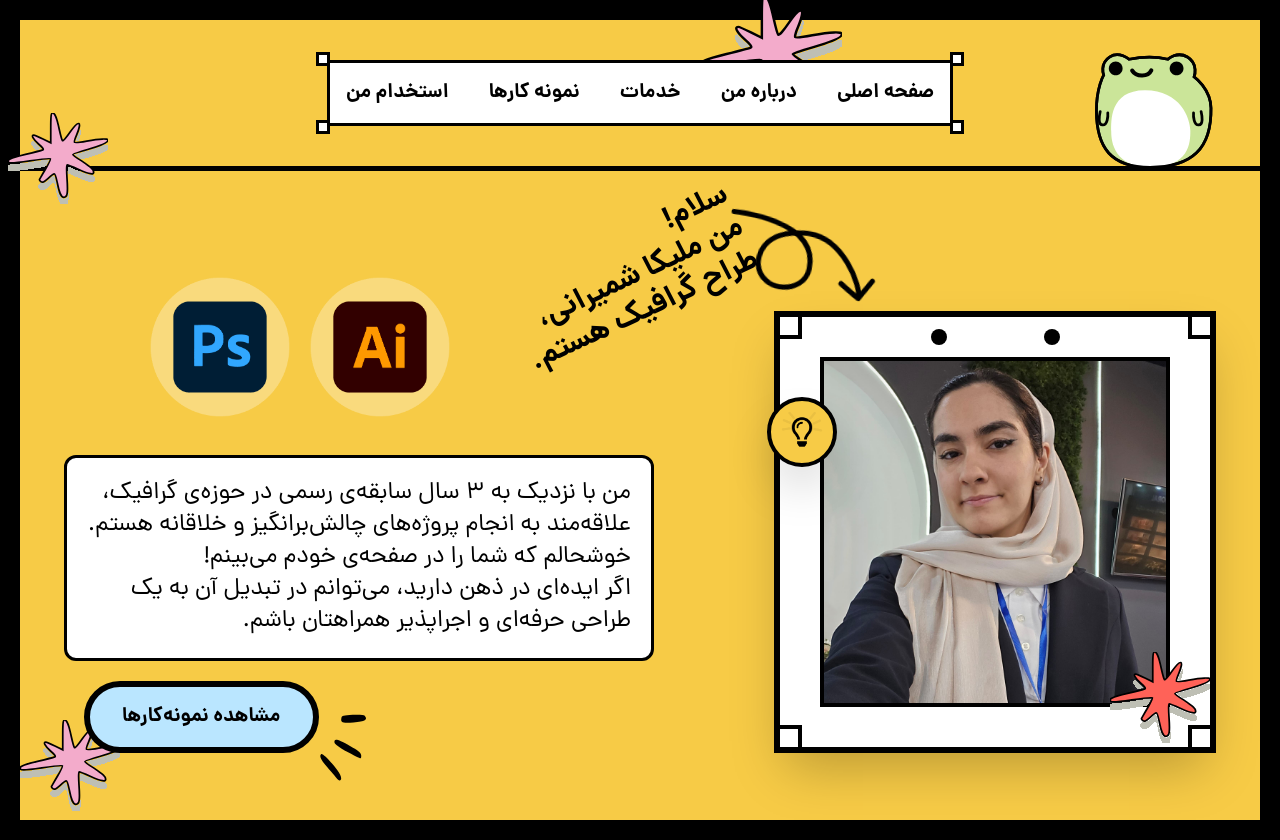
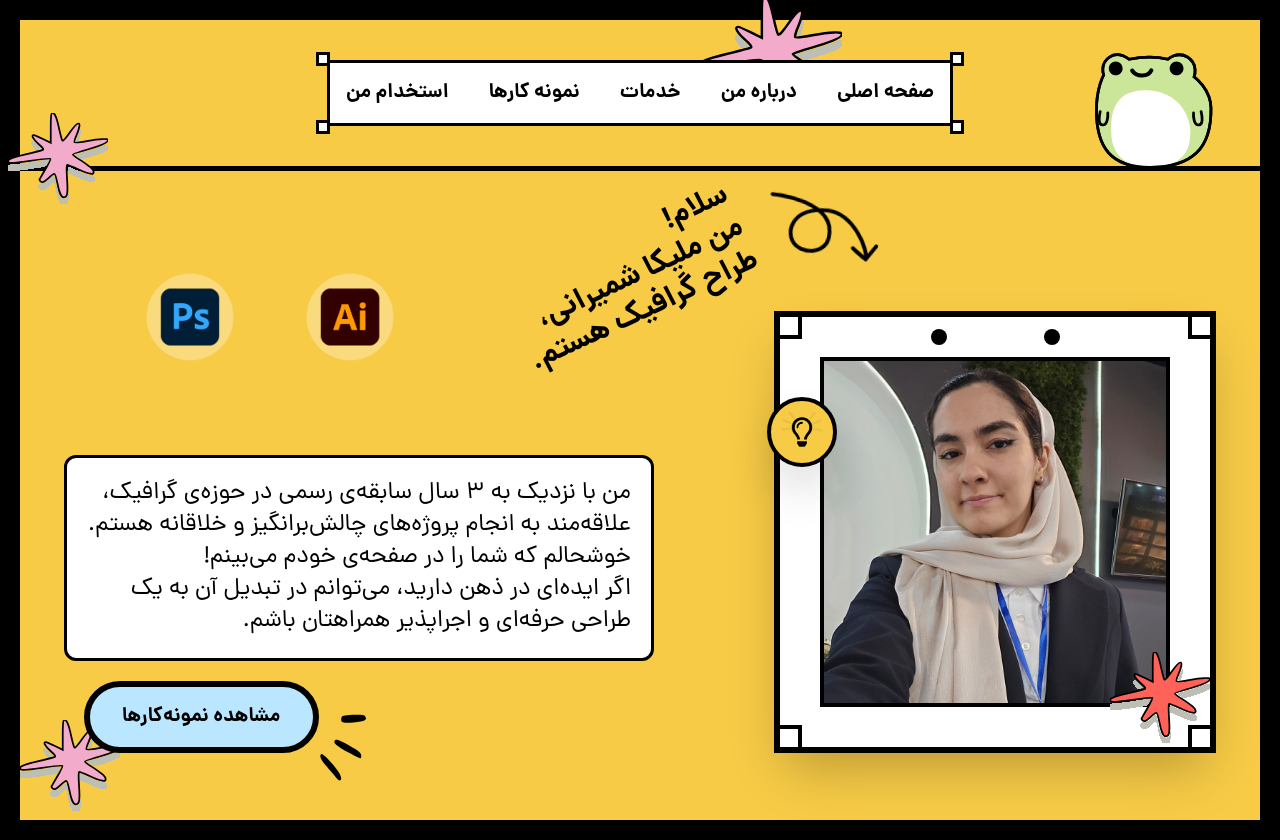
Before and after one commit to Varmanli/portfolio-site, a Next.js app: page / in a window 1280 px wide. Built offline with nearby package versions, Linux system fonts and the light colour scheme.

Commit message:
responsive icon animation

```diff
--- a/components/sections/Decorations.tsx
+++ b/components/sections/Decorations.tsx
@@ -15,15 +15,18 @@ export default function Decorations() {
       />
       <LottieIcon
         src={arrow}
-        className="lg:rotate-[190deg] rotate-[20deg]  absolute top-92 right-16 lg:top-[-5%] lg:right-[30%]"
+        className="lg:rotate-[190deg] rotate-[20deg]  absolute top-94 right-16 lg:top-[-5%] lg:right-[30%]"
+        sizeMobile={120}
       />
       <LottieIcon
         src={photoshop}
-        className="absolute top-135 left-45 lg:top-24 lg:left-30 "
+        className="absolute top-143 left-45 lg:top-24 lg:left-30 "
+        sizeMobile={100}
       />
       <LottieIcon
         src={ai}
-        className="absolute top-135 left-5 lg:top-24 lg:left-70"
+        className="absolute top-143 left-15 lg:top-24 lg:left-70"
+        sizeMobile={100}
       />
       <StarIcon
         className="absolute bottom-0 left-0 lg:left-0 lg:bottom-[-10%] "
--- a/components/sections/IntroText.tsx
+++ b/components/sections/IntroText.tsx
@@ -23,7 +23,7 @@ export default function IntroText() {
         width={40}
         height={40}
         alt="icon"
-        className="absolute bottom-2 right-0 w-auto h-auto lg:bottom-[-8%] lg:right-68"
+        className="absolute bottom-2 right-2 w-auto h-auto lg:bottom-[-8%] lg:right-68"
       />
     </div>
   );
--- a/components/ui/LottieIcon.tsx
+++ b/components/ui/LottieIcon.tsx
@@ -3,11 +3,13 @@ import dynamic from "next/dynamic";
 import { useEffect, useState } from "react";
 
 interface LottieIconProps {
-  src: object; // فایل JSON انیمیشن
-  size?: number; // سایز
-  className?: string;
-  loop?: boolean;
-  autoplay?: boolean;
+  src: object; // انیمیشن لوتی
+  size?: number; // سایز پایه پیکسلی
+  sizeMobile?: number; // سایز موبایل (اختیاری)
+  sizeLg?: number; // سایز دسکتاپ (اختیاری)
+  className?: string; // کلاس‌های اضافی
+  loop?: boolean; // لوپ بودن انیمیشن
+  autoplay?: boolean; // پخش خودکار
 }
 
 const Lottie = dynamic(() => import("lottie-react"), {
@@ -20,6 +22,8 @@ const Lottie = dynamic(() => import("lottie-react"), {
 export default function LottieIcon({
   src,
   size = 160,
+  sizeMobile,
+  sizeLg,
   className = "",
   loop = false,
   autoplay = true,
@@ -30,11 +34,22 @@ export default function LottieIcon({
     setIsMounted(true);
   }, []);
 
+  const style: React.CSSProperties = {
+    width: sizeMobile ? undefined : `${size}px`,
+    height: sizeMobile ? undefined : `${size}px`,
+  };
+
+  const mobileStyle = sizeMobile
+    ? { width: `${sizeMobile}px`, height: `${sizeMobile}px` }
+    : {};
+
+  const lgStyle = sizeLg ? { width: `${sizeLg}px`, height: `${sizeLg}px` } : {};
+
   if (!isMounted) {
     return (
       <div
         className={`animate-pulse bg-gray-200 rounded-lg ${className}`}
-        style={{ width: size, height: size }}
+        style={{ ...style, ...mobileStyle }}
       />
     );
   }
@@ -42,9 +57,14 @@ export default function LottieIcon({
   return (
     <div
       className={`inline-block ${className}`}
-      style={{ width: size, height: size }}
+      style={{ ...style, ...mobileStyle }}
     >
-      <Lottie animationData={src} loop={loop} autoplay={autoplay} />
+      <div className="block lg:hidden" style={mobileStyle}>
+        <Lottie animationData={src} loop={loop} autoplay={autoplay} />
+      </div>
+      <div className="hidden lg:block" style={lgStyle || style}>
+        <Lottie animationData={src} loop={loop} autoplay={autoplay} />
+      </div>
     </div>
   );
 }
```
